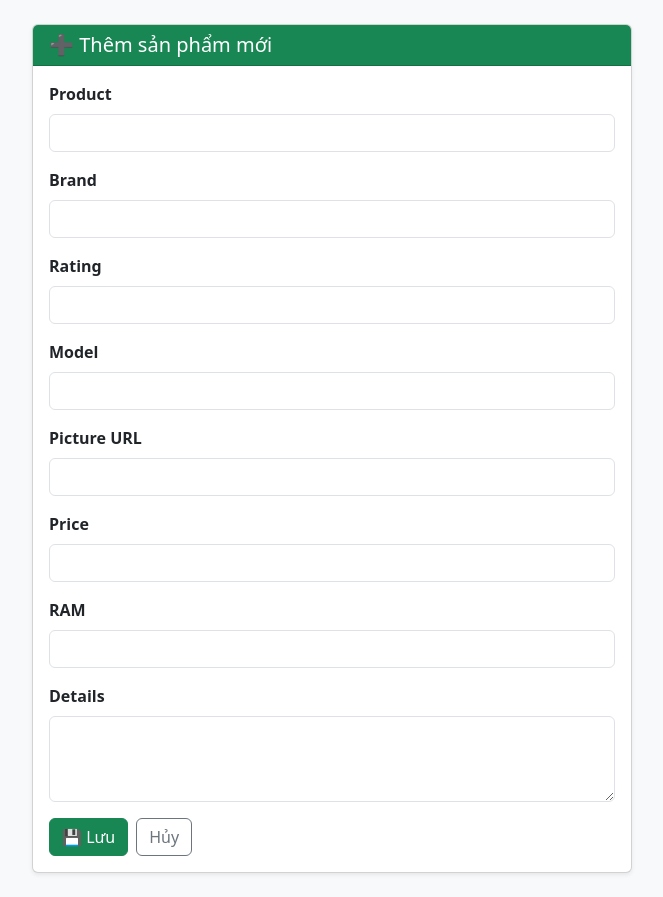
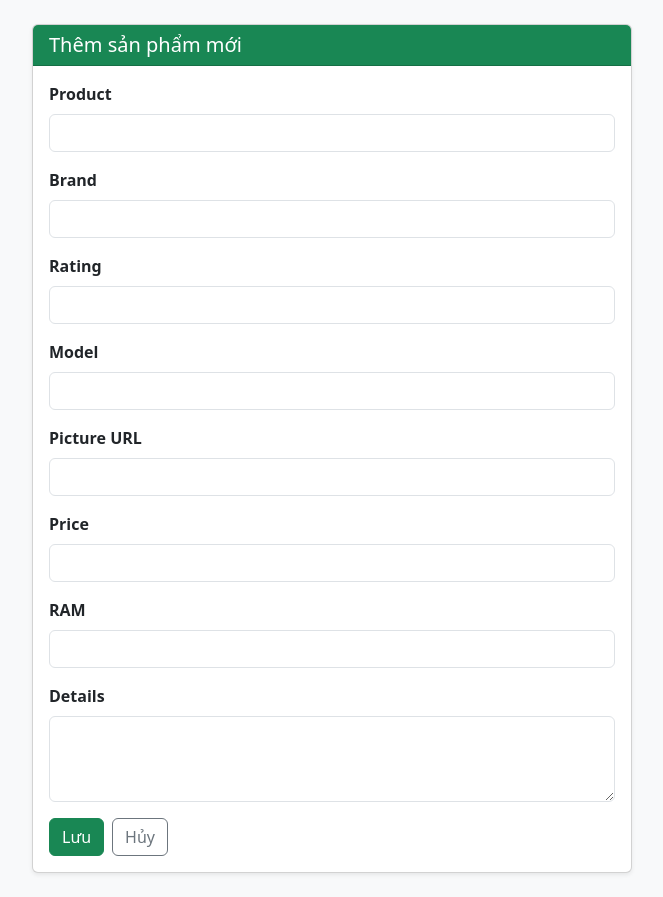
Before and after one commit to minhhir/LTWEB_Ch-ng-4567, a Flask app: page /admin/storages/add in a window 1280 px wide. Shown: the part 57-954 px from the top of the page, without its empty margins (308-971 px from the left). Run offline with Flask 3, Linux system fonts and the light colour scheme; the visitor is signed in with stand-in values (Sample User, id 1).

Commit message:
done smth not important

```diff
--- a/templates/admin/add.html
+++ b/templates/admin/add.html
@@ -2,7 +2,7 @@
 {% block content %}
 <div class="card shadow-sm mx-auto" style="max-width: 600px;">
     <div class="card-header bg-success text-white">
-        <h5 class="mb-0">➕ Thêm sản phẩm mới</h5>
+        <h5 class="mb-0"> Thêm sản phẩm mới</h5>
     </div>
     <div class="card-body">
         <form method="POST" action="{{ url_for('admin.add') }}">
@@ -26,7 +26,7 @@
             </div>
 
             <div class="d-flex gap-2">
-                <button type="submit" class="btn btn-success">💾 Lưu</button>
+                <button type="submit" class="btn btn-success">Lưu</button>
                 <a href="{{ url_for('admin.index') }}"
                    class="btn btn-outline-secondary">Hủy</a>
             </div>
--- a/templates/admin/edit.html
+++ b/templates/admin/edit.html
@@ -2,7 +2,7 @@
 {% block content %}
 <div class="card shadow-sm mx-auto" style="max-width: 600px;">
     <div class="card-header bg-warning">
-        <h5 class="mb-0">✏️ Sửa sản phẩm #{{ storage['id'] }}</h5>
+        <h5 class="mb-0"> Sửa sản phẩm #{{ storage['id'] }}</h5>
     </div>
     <div class="card-body">
         <form method="POST"
@@ -28,7 +28,7 @@
             </div>
 
             <div class="d-flex gap-2">
-                <button type="submit" class="btn btn-warning">💾 Cập nhật</button>
+                <button type="submit" class="btn btn-warning"> Cập nhật</button>
                 <a href="{{ url_for('admin.index') }}"
                    class="btn btn-outline-secondary">Hủy</a>
             </div>
--- a/templates/admin/order_detail.html
+++ b/templates/admin/order_detail.html
@@ -21,7 +21,6 @@
     {% endif %}
 </p>
 
-<!-- Bảng sản phẩm trong đơn -->
 <div class="table-responsive mb-4">
     <table class="table table-hover align-middle border">
         <thead class="table-dark">
@@ -61,7 +60,6 @@
     </table>
 </div>
 
-<!-- Form cập nhật trạng thái — chỉ admin thấy -->
 <div class="card shadow-sm" style="max-width: 450px;">
     <div class="card-header bg-warning fw-bold">
         Cập nhật trạng thái đơn hàng
--- a/templates/articles.html
+++ b/templates/articles.html
@@ -1,4 +1,3 @@
-<!-- my_flask_app/templates/articles.html -->
 {% extends "base.html" %}
 {% block content %}
   {% if article %}
```
Also changed, not shown: templates/admin/index.html (+4 -4 lines).
